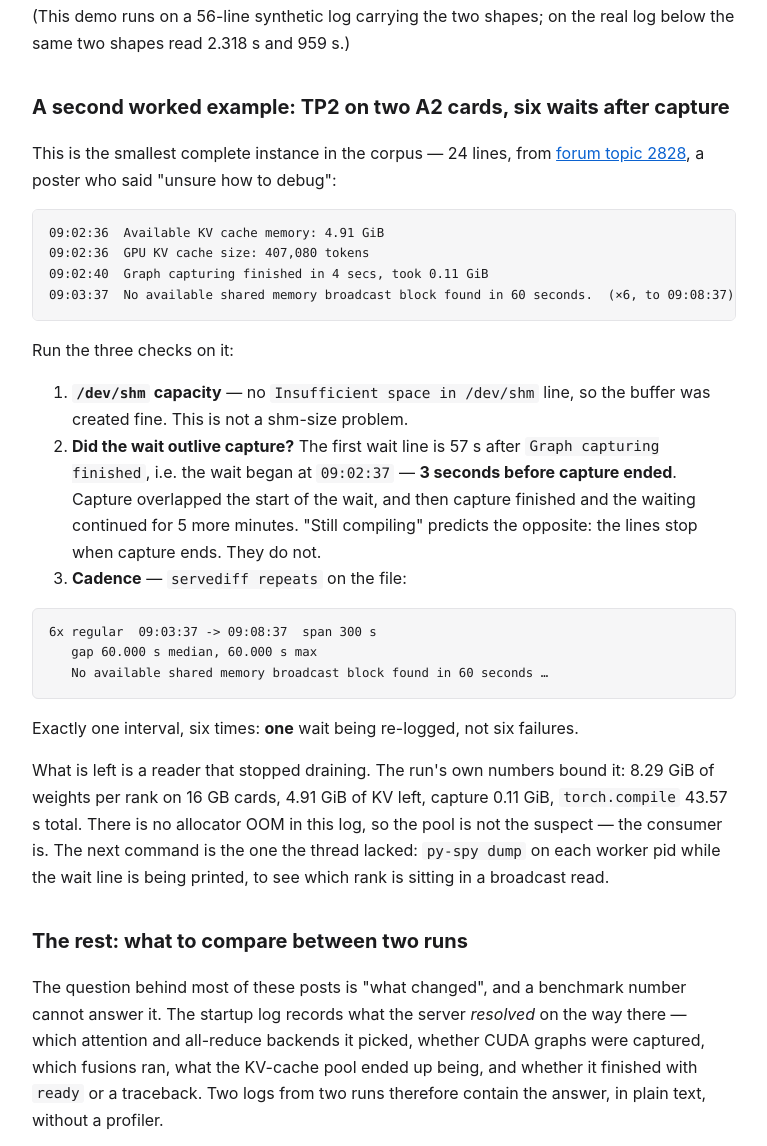
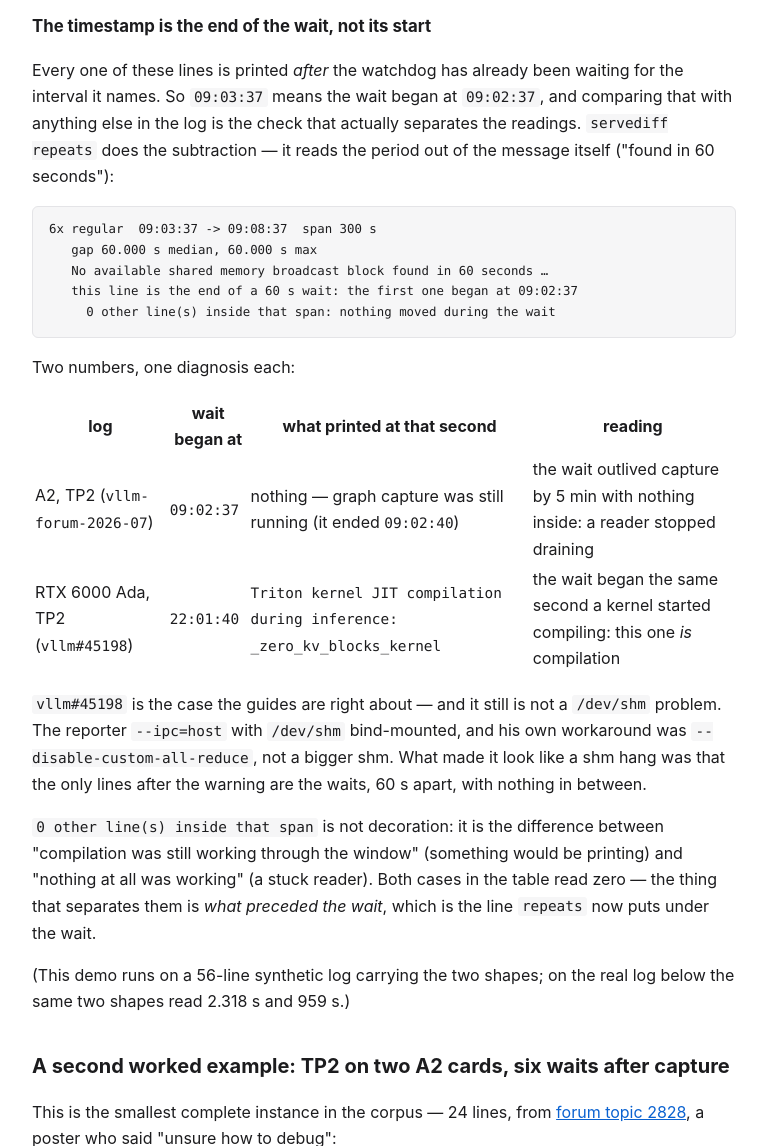
Before and after one commit to apex-mochen/servediff, a plain HTML site: page vllm-shm-broadcast-60-seconds.html in a window 1280 px wide. Shown: the part 1768-2914 px from the top of the page, without its empty margins (256-1023 px from the left). Drawn offline with Linux system fonts and the light colour scheme.

Commit message:
site: the timestamp is the end of the wait

```diff
--- a/vllm-shm-broadcast-60-seconds.html
+++ b/vllm-shm-broadcast-60-seconds.html
@@ -96,6 +96,50 @@ irregular; this is not.</p>
   A regular gap is one wait being re-logged, not N separate failures: compare that span with
   anything that could have blocked a reader.
 </code></pre>
+<h3>The timestamp is the end of the wait, not its start</h3>
+<p>Every one of these lines is printed <em>after</em> the watchdog has already been waiting for the
+interval it names. So <code>09:03:37</code> means the wait began at <code>09:02:37</code>, and comparing that with
+anything else in the log is the check that actually separates the readings. <code>servediff repeats</code>
+does the subtraction — it reads the period out of the message itself ("found in 60 seconds"):</p>
+<pre><code>6x regular  09:03:37 -&gt; 09:08:37  span 300 s
+   gap 60.000 s median, 60.000 s max
+   No available shared memory broadcast block found in 60 seconds …
+   this line is the end of a 60 s wait: the first one began at 09:02:37
+     0 other line(s) inside that span: nothing moved during the wait
+</code></pre>
+<p>Two numbers, one diagnosis each:</p>
+<table>
+<thead>
+<tr>
+<th>log</th>
+<th>wait began at</th>
+<th>what printed at that second</th>
+<th>reading</th>
+</tr>
+</thead>
+<tbody>
+<tr>
+<td>A2, TP2 (<code>vllm-forum-2026-07</code>)</td>
+<td><code>09:02:37</code></td>
+<td>nothing — graph capture was still running (it ended <code>09:02:40</code>)</td>
+<td>the wait outlived capture by 5 min with nothing inside: a reader stopped draining</td>
+</tr>
+<tr>
+<td>RTX 6000 Ada, TP2 (<code>vllm#45198</code>)</td>
+<td><code>22:01:40</code></td>
+<td><code>Triton kernel JIT compilation during inference: _zero_kv_blocks_kernel</code></td>
+<td>the wait began the same second a kernel started compiling: this one <em>is</em> compilation</td>
+</tr>
+</tbody>
+</table>
+<p><code>vllm#45198</code> is the case the guides are right about — and it still is not a <code>/dev/shm</code> problem.
+The reporter <code>--ipc=host</code> with <code>/dev/shm</code> bind-mounted, and his own workaround was
+<code>--disable-custom-all-reduce</code>, not a bigger shm. What made it look like a shm hang was that the
+only lines after the warning are the waits, 60 s apart, with nothing in between.</p>
+<p><code>0 other line(s) inside that span</code> is not decoration: it is the difference between "compilation
+was still working through the window" (something would be printing) and "nothing at all was
+working" (a stuck reader). Both cases in the table read zero — the thing that separates them is
+<em>what preceded the wait</em>, which is the line <code>repeats</code> now puts under the wait.</p>
 <p>(This demo runs on a 56-line synthetic log carrying the two shapes; on the real log below the same
 two shapes read 2.318 s and 959 s.)</p>
 <h2>A second worked example: TP2 on two A2 cards, six waits after capture</h2>
```
